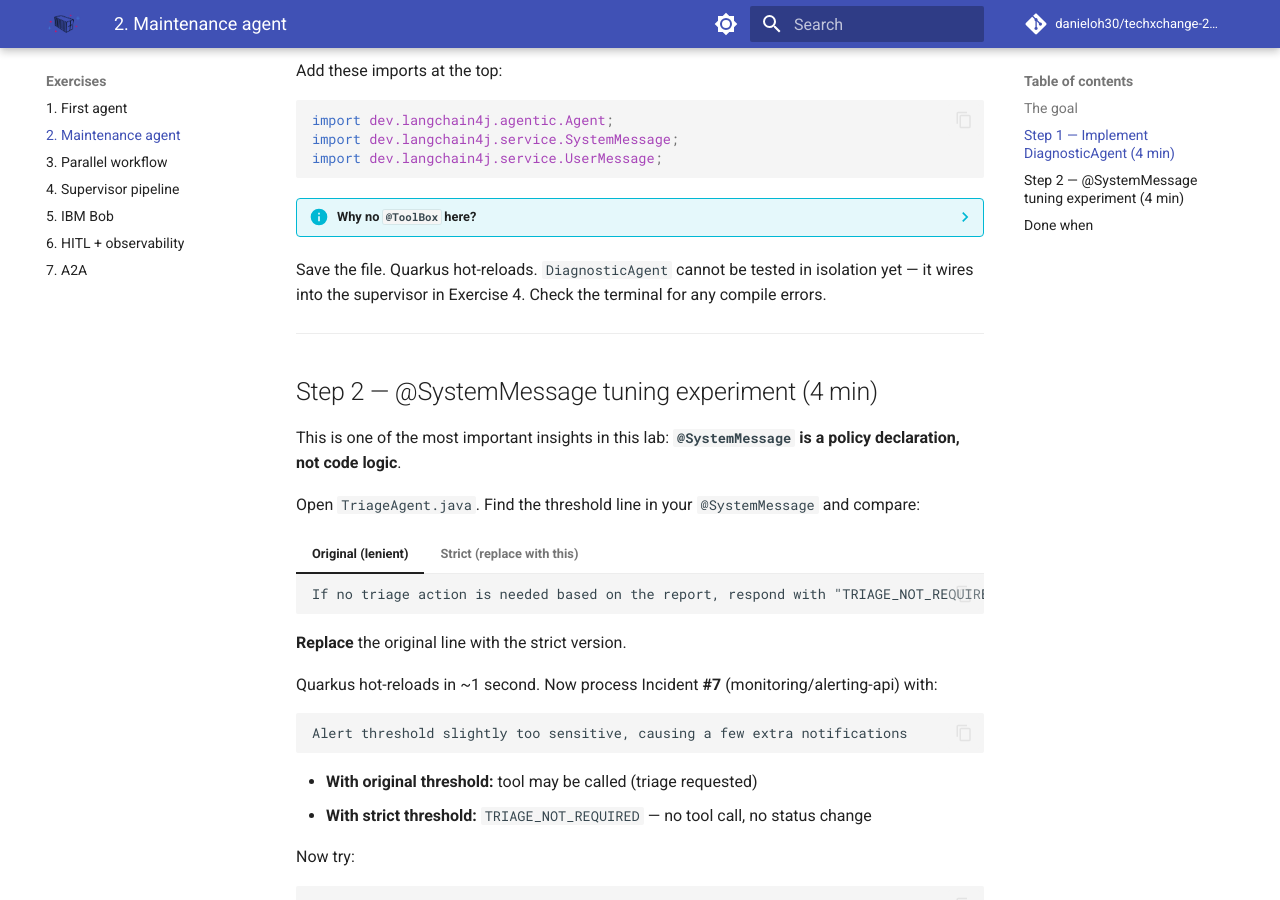
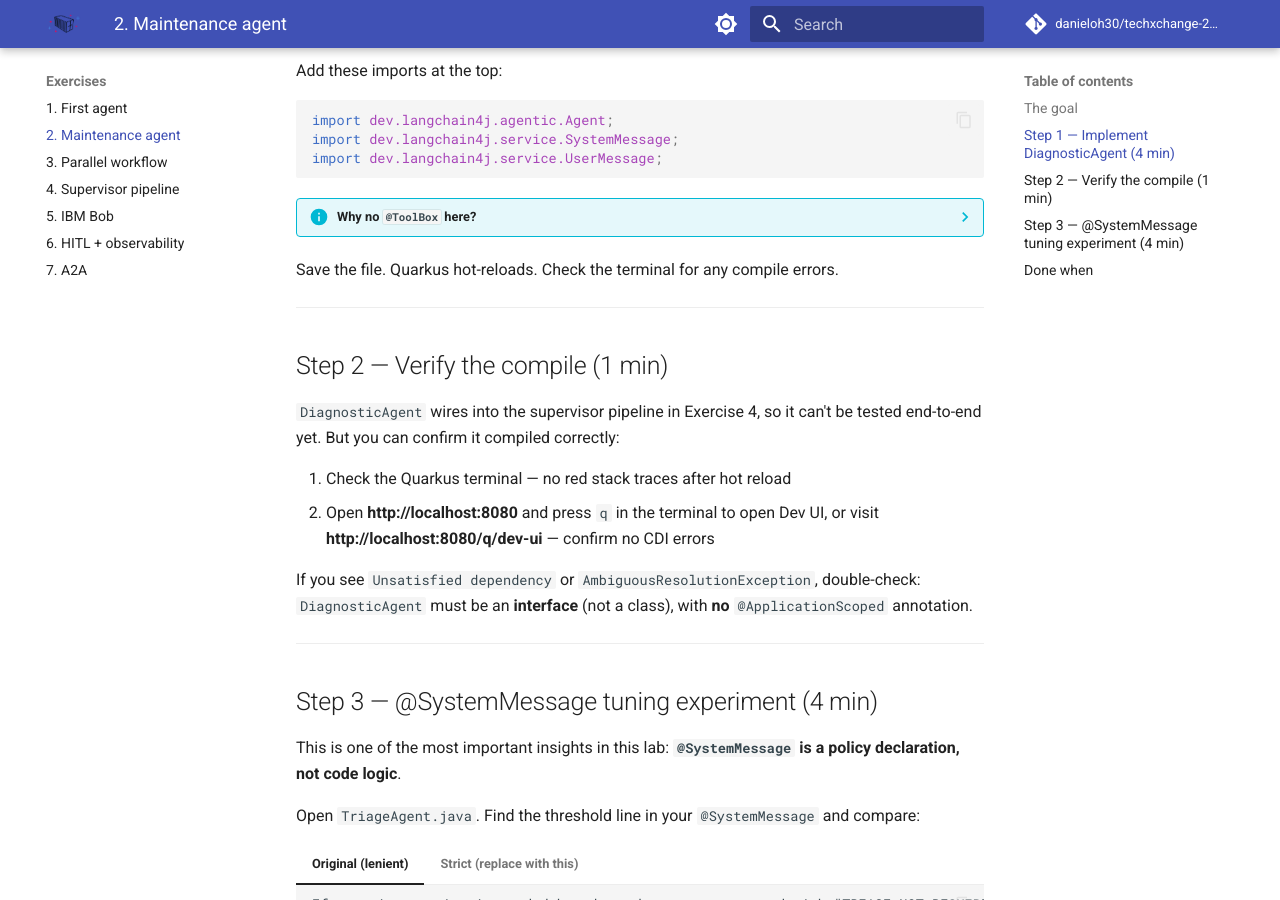
Before and after one commit to danieloh30/techxchange-2026-quarkus-bob-lab, an MkDocs documentation site: the page built from docs/02-maintenance-agent/START_HERE.md, in a window 1280 px wide and 900 px high, scrolled down 1588 px. Built offline with MkDocs 1.6.1 and Material for MkDocs 9.7.7, drawn with Linux system fonts in a browser that asks for light colours; comment, search, counter and statistics services are not loaded.

Commit message:
docs(exercise-02): add compile verification step before SystemMessage experiment

```diff
--- a/docs/02-maintenance-agent/START_HERE.md
+++ b/docs/02-maintenance-agent/START_HERE.md
@@ -74,11 +74,22 @@ import dev.langchain4j.service.UserMessage;
 
     **Compare with `TriageAgent`:** `TriageAgent` must call `TriageTool.requestTriage()` to actually mutate `IncidentStatus`. `DiagnosticAgent` only produces a recommendation. The supervisor decides what happens next.
 
-Save the file. Quarkus hot-reloads. `DiagnosticAgent` cannot be tested in isolation yet — it wires into the supervisor in Exercise 4. Check the terminal for any compile errors.
+Save the file. Quarkus hot-reloads. Check the terminal for any compile errors.
 
 ---
 
-## Step 2 — @SystemMessage tuning experiment (4 min)
+## Step 2 — Verify the compile (1 min)
+
+`DiagnosticAgent` wires into the supervisor pipeline in Exercise 4, so it can't be tested end-to-end yet. But you can confirm it compiled correctly:
+
+1. Check the Quarkus terminal — no red stack traces after hot reload
+2. Open **http://localhost:8080** and press `q` in the terminal to open Dev UI, or visit **http://localhost:8080/q/dev-ui** — confirm no CDI errors
+
+If you see `Unsatisfied dependency` or `AmbiguousResolutionException`, double-check: `DiagnosticAgent` must be an **interface** (not a class), with **no** `@ApplicationScoped` annotation.
+
+---
+
+## Step 3 — @SystemMessage tuning experiment (4 min)
 
 This is one of the most important insights in this lab: **`@SystemMessage` is a policy declaration, not code logic**.
 
```
